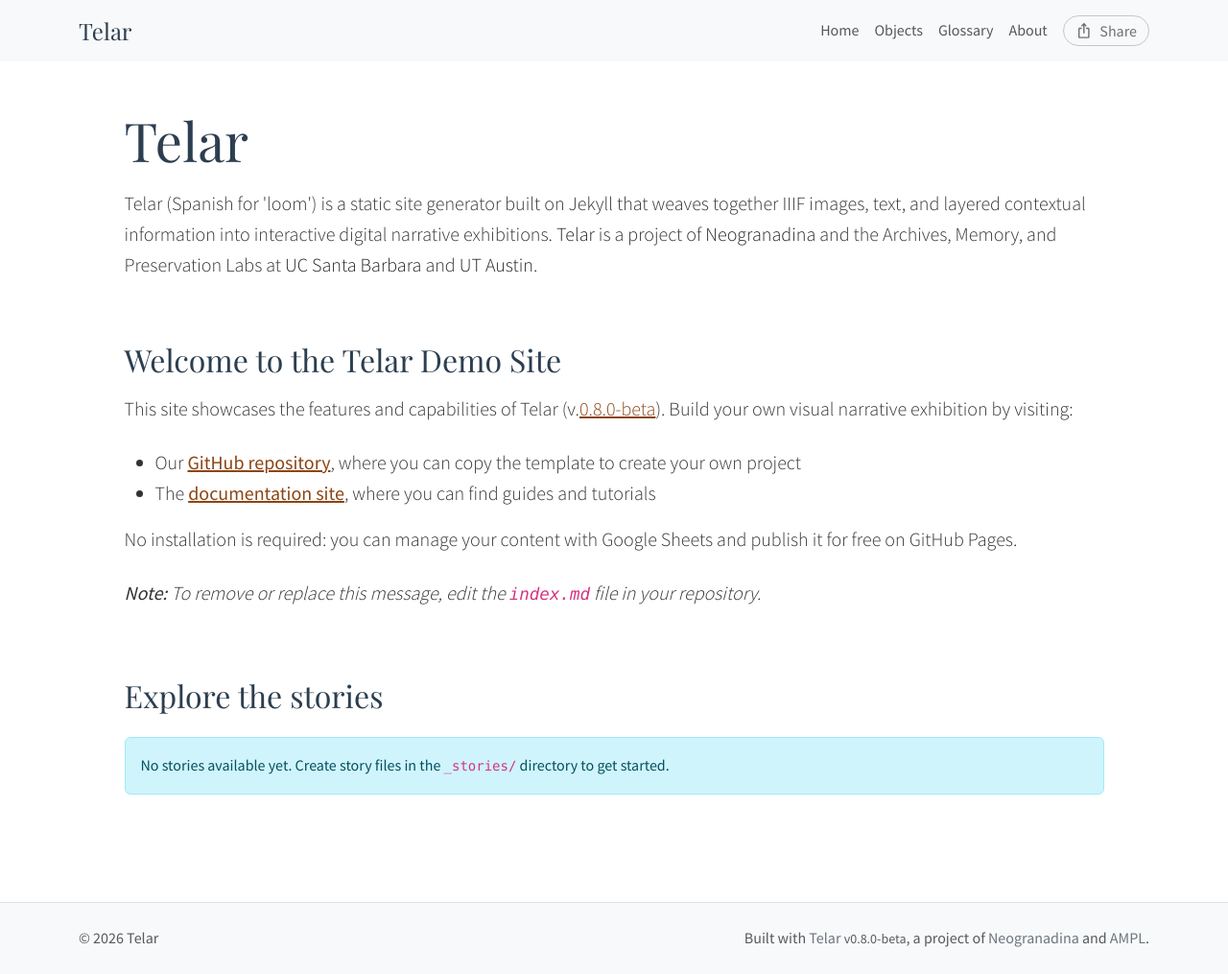
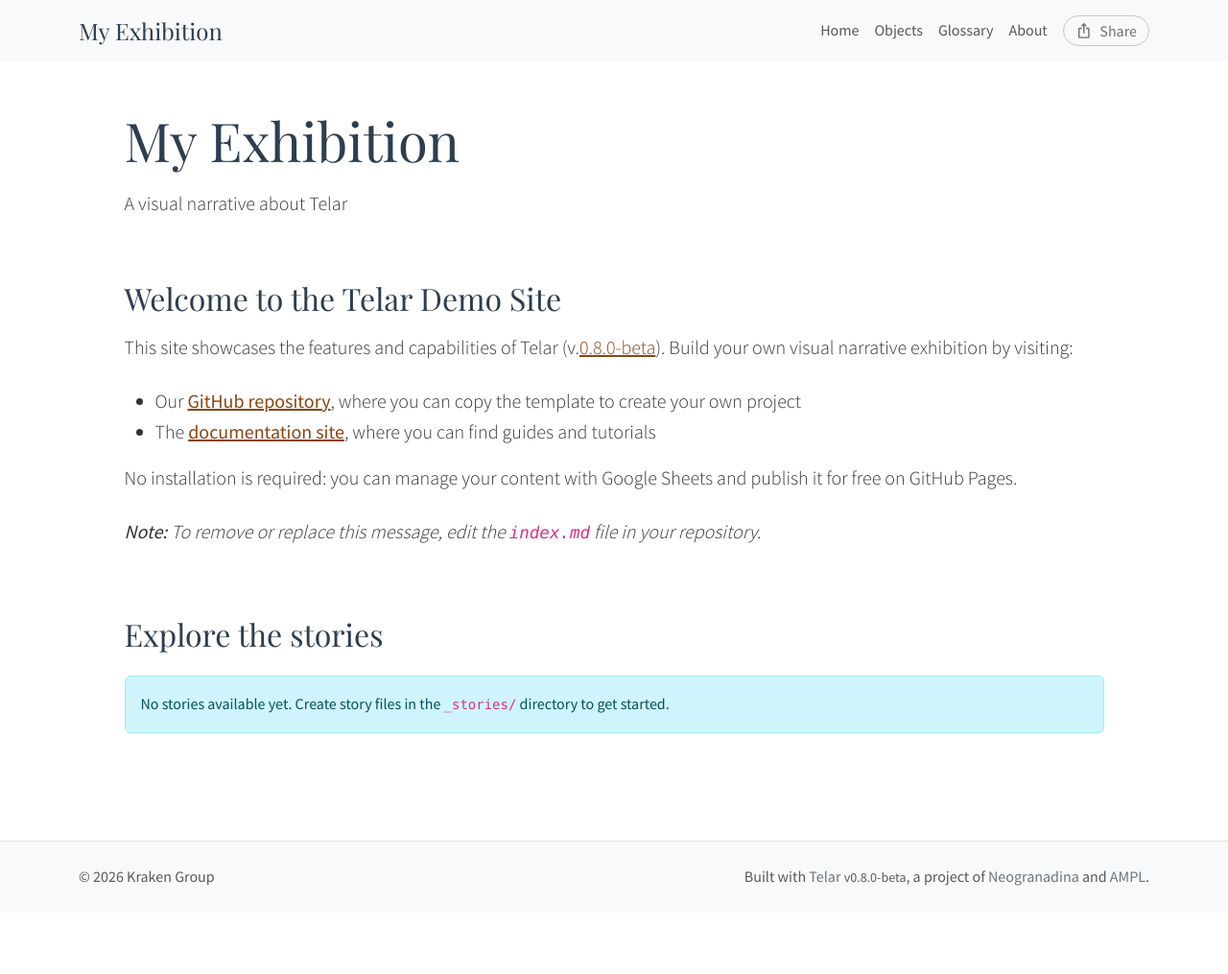
Before and after one commit to Pranay-Katari/Kraken, a Jekyll site: the page built from index.md, in a window 1280 px wide. Shown: the whole page at 96% size. Built offline with Jekyll 4.4.1, drawn with Linux system fonts in a browser that asks for light colours; after the commit the page ends 951 px from its top, so only the background shows below that.

Commit message:
Update _config.yml

```diff
--- a/_config.yml
+++ b/_config.yml
@@ -2,11 +2,11 @@
 # https://telar.org
 
 # Site Settings
-title: Telar
-description: "Telar (Spanish for 'loom') is a static site generator built on Jekyll that weaves together IIIF images, text, and layered contextual information into interactive digital narrative exhibitions. <a href='https://github.com/UCSB-AMPLab/telar'>Telar</a> is a project of <a href='https://neogranadina.org'>Neogranadina</a> and the Archives, Memory, and Preservation Labs at <a href='https://ampl.clair.ucsb.edu/'>UC Santa Barbara</a> and <a href='https://liberalarts.utexas.edu/history/'>UT Austin</a>."
-baseurl: "/telar"
-url: "https://ampl.clair.ucsb.edu"
-author: ""
+title: "My Exhibition"
+description: "A visual narrative about Telar"
+url: "https://pranay-katari.github.io"
+baseurl: "/Kraken"
+author: "Kraken Group"
 email: ""
 telar_theme: "paisajes" # Options: paisajes, neogranadina, santa-barbara, austin, or custom
 logo: "" # Path to logo image (optional, max 80px tall, 200-300px wide recommended)
@@ -46,8 +46,9 @@ story_key: "test"
 #    - If running locally: Run `python3 scripts/fetch_google_sheets.py` before building
 google_sheets:
   enabled: true
-  shared_url: "https://docs.google.com/spreadsheets/d/18dJWy9wkLD7Muokigg4wp85c3Vsjuphdrn0g51pwkGY/edit"
-  published_url: "https://docs.google.com/spreadsheets/d/e/2PACX-1vT9eeRoyQCr1j-1uDaWBm-rgZNXtn9A-mepL0I4dqDTx2-E_6gbVD-8x0DYDVhppiAzrFpd20_9cr3z/pubhtml"
+  shared_url: "https://docs.google.com/spreadsheets/d/1Ldc9BZ4vZVMfV6AZoDkEypgzJlRG5ME8-2iND_8QBFY/edit?usp=sharing"
+  published_url: "https://docs.google.com/spreadsheets/d/e/2PACX-1vQBsSLWFp4FJ-_vHYpi1U8vKwu8hbqDNduVJP_l9bGLuOifF2CKDGJfMJrKUQu8NC887r6ciPPzfDIi/pubhtml"
+
 
 
 #
```
